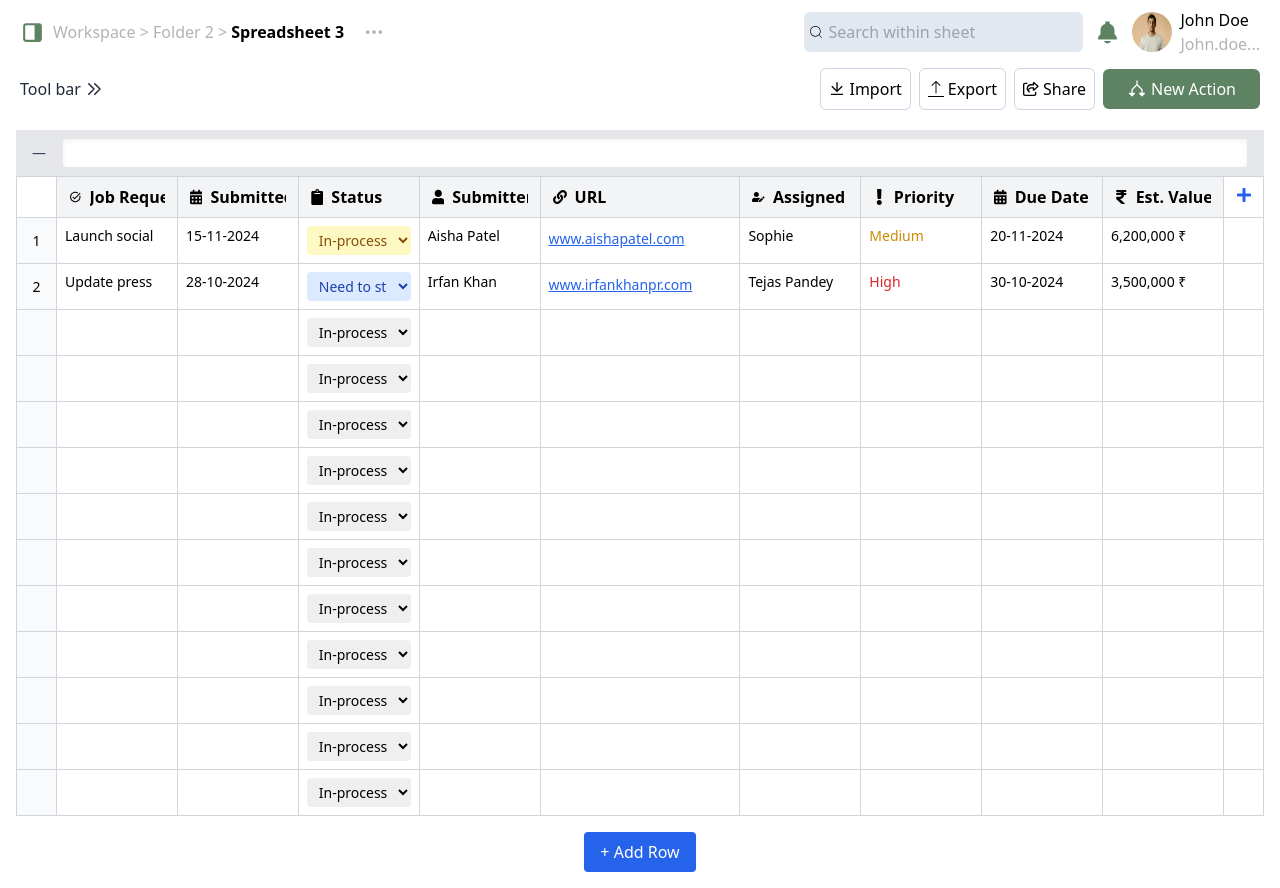
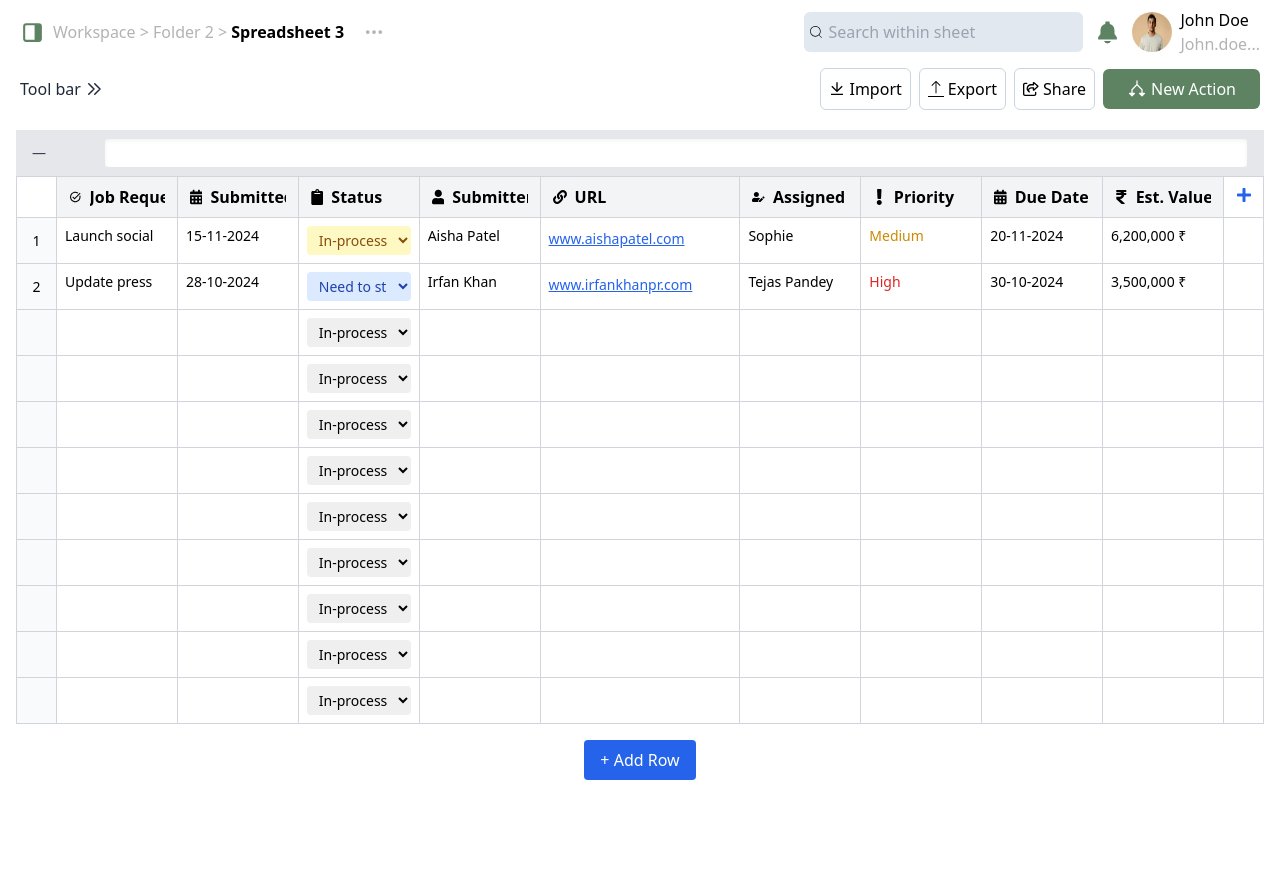
Before and after one commit to Niruth4405/Spreadsheets, a React (Vite) app: page /spreadsheet in a window 1280 px wide. After the commit the page ends 800 px from the top, so only its background shows below. Built offline with nearby package versions, Linux system fonts and the light colour scheme.

Commit message:
Changes made to table.tsx

```diff
--- a/src/components/Table.tsx
+++ b/src/components/Table.tsx
@@ -11,12 +11,9 @@ import {
 } from "react-icons/fa";
 import { MdOutlineTaskAlt } from "react-icons/md";
 
-type Row = {
-  [key: string]: string;
-};
+type Row = { [key: string]: string };
 
 const statusOptions = ["In-process", "Need to start", "Blocked", "Complete"];
-
 const statusColors: Record<string, string> = {
   "In-process": "bg-yellow-100 text-yellow-800",
   "Need to start": "bg-blue-100 text-blue-800",
@@ -54,7 +51,6 @@ const columnHeaders: Record<string, string> = {
   value: "Est. Value",
 };
 
-// ✅ Fixed: Changed JSX.Element → React.ReactNode
 const icons: Record<string, React.ReactNode> = {
   job: <MdOutlineTaskAlt />,
   submitted: <FaCalendarAlt />,
@@ -94,47 +90,50 @@ const initialData: Row[] = [
 
 const Table: React.FC = () => {
   const [data, setData] = useState<Row[]>(initialData);
-  const [columns, setColumns] = useState<string[]>(initialColumns);
+  const [columns, setColumns] = useState(initialColumns);
   const [columnHeadersMap, setColumnHeadersMap] = useState(columnHeaders);
-  const [selectedCell, setSelectedCell] = useState<{
-    row: number;
-    col: string;
-  } | null>(null);
-  const [contextMenu, setContextMenu] = useState<{
-    x: number;
-    y: number;
-    type: "row" | "col";
-    index: number;
-  } | null>(null);
+  const [selectedCell, setSelectedCell] = useState<{ row: number; col: string } | null>(null);
+  const [contextMenu, setContextMenu] = useState<{ x: number; y: number; type: "row" | "col"; index: number } | null>(null);
+  const [extraRows, setExtraRows] = useState<Row[]>([]);
   const tableRef = useRef<HTMLDivElement>(null);
-  const [extraRows, setExtraRows] = useState<number>(0);
+
+  const calculateBlankRows = () => {
+    const rowHeight = 45;
+    const tableTop = tableRef.current?.getBoundingClientRect().top || 0;
+    const viewportHeight = window.innerHeight;
+    const visibleHeight = viewportHeight - tableTop - 160;
+    const requiredRows = Math.floor(visibleHeight / rowHeight);
+    const blankRows = Math.max(0, requiredRows - data.length);
+    const blanks: Row[] = Array(blankRows)
+      .fill({})
+      .map(() => {
+        const emptyRow: Row = {};
+        columns.forEach((col) => (emptyRow[col] = ""));
+        return emptyRow;
+      });
+    setExtraRows(blanks);
+  };
 
   useEffect(() => {
-    const calculateBlankRows = () => {
-      const rowHeight = 45;
-      const viewportHeight = window.innerHeight;
-      const tableTop = tableRef.current?.getBoundingClientRect().top || 0;
-      const visibleHeight = viewportHeight - tableTop - 100;
-      const currentRows = data.length;
-      const needed = Math.max(
-        0,
-        Math.floor(visibleHeight / rowHeight) - currentRows
-      );
-      setExtraRows(needed);
-    };
-
     calculateBlankRows();
     window.addEventListener("resize", calculateBlankRows);
     return () => window.removeEventListener("resize", calculateBlankRows);
   }, [data]);
 
   useEffect(() => {
-    const handleClickOutside = () => setContextMenu(null);
-    window.addEventListener("click", handleClickOutside);
-    return () => window.removeEventListener("click", handleClickOutside);
+    const closeContext = () => setContextMenu(null);
+    window.addEventListener("click", closeContext);
+    return () => window.removeEventListener("click", closeContext);
   }, []);
 
   const handleChange = (rowIndex: number, key: string, value: string) => {
+    if (rowIndex >= data.length) {
+      const newRow = { ...extraRows[rowIndex - data.length], [key]: value };
+      const newData = [...data, ...extraRows];
+      newData[rowIndex] = newRow;
+      setData(newData.slice(0, rowIndex + 1));
+      return;
+    }
     const updated = [...data];
     updated[rowIndex][key] = value;
     setData(updated);
@@ -151,7 +150,7 @@ const Table: React.FC = () => {
     const newLabel = `Column ${columns.length - initialColumns.length + 1}`;
     setColumns([...columns, newKey]);
     setColumnHeadersMap({ ...columnHeadersMap, [newKey]: newLabel });
-    setData((prev) => prev.map((row) => ({ ...row, [newKey]: "" })));
+    setData(data.map((row) => ({ ...row, [newKey]: "" })));
   };
 
   const deleteRow = (index: number) => {
@@ -176,33 +175,20 @@ const Table: React.FC = () => {
     setColumnHeadersMap(newHeaders);
   };
 
-  const allRows = [
-    ...data,
-    ...Array(extraRows)
-      .fill({})
-      .map(() => {
-        const blank: Row = {};
-        columns.forEach((col) => (blank[col] = ""));
-        return blank;
-      }),
-  ];
+  const allRows = [...data, ...extraRows];
 
   return (
     <div className="p-4 w-full overflow-x-auto relative" ref={tableRef}>
       {/* Formula Bar */}
       <div className="flex items-center bg-gray-200 px-4 py-2 w-max min-w-full">
-        <div className="text-sm font-medium text-gray-700 mr-4">
+        <div className="text-sm font-medium text-gray-700 mr-4 w-[60px]">
           {selectedCell
-            ? `${String.fromCharCode(
-                65 + columns.indexOf(selectedCell.col)
-              )}${selectedCell.row + 1}`
+            ? `${String.fromCharCode(65 + columns.indexOf(selectedCell.col))}${selectedCell.row + 1}`
             : "—"}
         </div>
         <input
           type="text"
-          value={
-            selectedCell ? data[selectedCell.row]?.[selectedCell.col] ?? "" : ""
-          }
+          value={selectedCell ? allRows[selectedCell.row]?.[selectedCell.col] ?? "" : ""}
           readOnly
           className="w-full bg-white px-3 py-1 rounded border text-sm shadow-inner"
         />
@@ -217,12 +203,7 @@ const Table: React.FC = () => {
                 key={i}
                 onContextMenu={(e) => {
                   e.preventDefault();
-                  setContextMenu({
-                    x: e.clientX,
-                    y: e.clientY,
-                    type: "col",
-                    index: i,
-                  });
+                  setContextMenu({ x: e.clientX, y: e.clientY, type: "col", index: i });
                 }}
                 className="border border-gray-300 px-3 py-2 text-left font-semibold bg-gray-100"
               >
@@ -232,21 +213,14 @@ const Table: React.FC = () => {
                     className="w-full bg-transparent outline-none font-semibold"
                     value={columnHeadersMap[colKey]}
                     onChange={(e) =>
-                      setColumnHeadersMap({
-                        ...columnHeadersMap,
-                        [colKey]: e.target.value,
-                      })
+                      setColumnHeadersMap({ ...columnHeadersMap, [colKey]: e.target.value })
                     }
                   />
                 </div>
               </th>
             ))}
             <th className="border border-gray-300 w-10 text-center bg-white">
-              <button
-                onClick={addColumn}
-                className="text-blue-600 hover:text-blue-800"
-                title="Add column"
-              >
+              <button onClick={addColumn} className="text-blue-600 hover:text-blue-800" title="Add column">
                 <FaPlus />
               </button>
             </th>
@@ -268,28 +242,19 @@ const Table: React.FC = () => {
                 return (
                   <td
                     key={colIndex}
-                    onClick={() =>
-                      rowIndex < data.length &&
-                      setSelectedCell({ row: rowIndex, col: colKey })
-                    }
+                    onClick={() => setSelectedCell({ row: rowIndex, col: colKey })}
                     onContextMenu={(e) => {
                       e.preventDefault();
-                      if (rowIndex < data.length)
-                        setContextMenu({
-                          x: e.clientX,
-                          y: e.clientY,
-                          type: "row",
-                          index: rowIndex,
-                        });
+                      if (rowIndex < data.length) {
+                        setContextMenu({ x: e.clientX, y: e.clientY, type: "row", index: rowIndex });
+                      }
                     }}
                     className="border border-gray-300 p-2 align-top"
                   >
                     {isStatus ? (
                       <select
                         value={value}
-                        onChange={(e) =>
-                          handleChange(rowIndex, colKey, e.target.value)
-                        }
+                        onChange={(e) => handleChange(rowIndex, colKey, e.target.value)}
                         className={`w-full rounded px-2 py-1 text-sm ${statusColors[value]}`}
                       >
                         {statusOptions.map((opt) => (
@@ -300,9 +265,7 @@ const Table: React.FC = () => {
                       </select>
                     ) : isURL ? (
                       <a
-                        href={
-                          value.startsWith("http") ? value : `https://${value}`
-                        }
+                        href={value.startsWith("http") ? value : `https://${value}`}
                         target="_blank"
                         rel="noopener noreferrer"
                         className="text-blue-600 underline text-sm"
@@ -312,9 +275,7 @@ const Table: React.FC = () => {
                     ) : (
                       <textarea
                         value={value}
-                        onChange={(e) =>
-                          handleChange(rowIndex, colKey, e.target.value)
-                        }
+                        onChange={(e) => handleChange(rowIndex, colKey, e.target.value)}
                         className={`w-full resize-none outline-none bg-transparent text-sm ${
                           isPriority ? priorityColors[value] : ""
                         }`}
```
